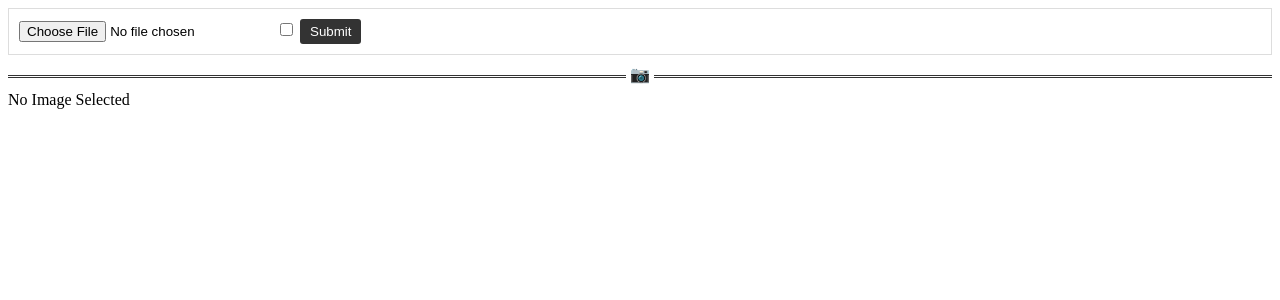
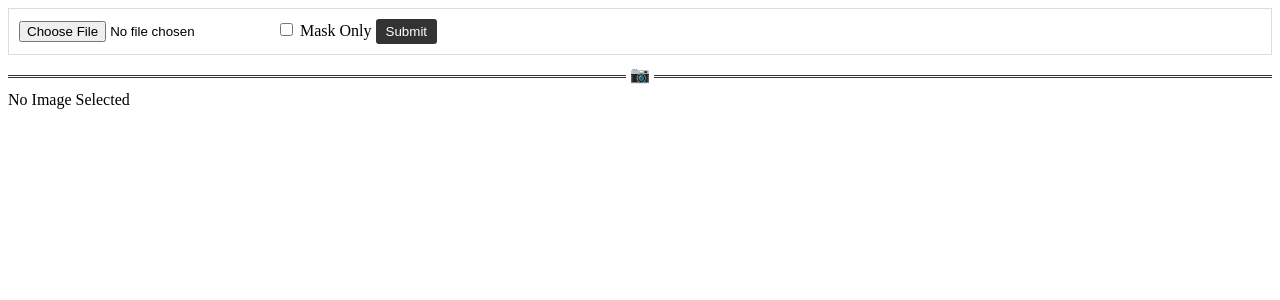
Before and after one commit to WindyOktia/rembg-fast-api, a FastAPI app: page / in a window 1280 px wide. Shown: the top 300 px of the page. Run offline with FastAPI, Linux system fonts and the light colour scheme.

Commit message:
adds mask only checkbox

```diff
--- a/fast_app.py
+++ b/fast_app.py
@@ -1,8 +1,11 @@
 from rembg import remove
 import base64
 
-from fastapi import FastAPI, UploadFile, Request
+from typing import Annotated
+from fastapi import FastAPI, UploadFile, Request, Body
 from fastapi.templating import Jinja2Templates
+
+import uvicorn
 
 app = FastAPI()
 templates = Jinja2Templates(directory="templates")
@@ -12,7 +15,7 @@ def health(request: Request):
     return templates.TemplateResponse('dynamic.html', { "request": request })
 
 @app.post("/remove")
-def remove_bg(request: Request, file: UploadFile, mask_only: bool):
+def remove_bg(request: Request, file: UploadFile, mask_only: Annotated[bool, Body()]):
     data = file.file.read()
 
     output_array = remove(data, only_mask=mask_only)
@@ -31,3 +34,6 @@ def remove_bg(request: Request, file: UploadFile, mask_only: bool):
             "output_img" : output_img
         }
     )
+
+if __name__ == '__main__':
+    uvicorn.run(app, host='0.0.0.0', port=8000)
--- a/templates/dynamic.html
+++ b/templates/dynamic.html
@@ -39,7 +39,8 @@
   <body>
     <form action="/remove" enctype="multipart/form-data" method="POST">
       <input name="file" type="file" accept="image/*" />
-      <input type="checkbox" name="mask_only" />
+      <input type="checkbox" id="mask_only" name="mask_only" type="checkbox" />
+      <label for="mask_only">Mask Only</label>
       <input type="submit" />
     </form>
 
```
